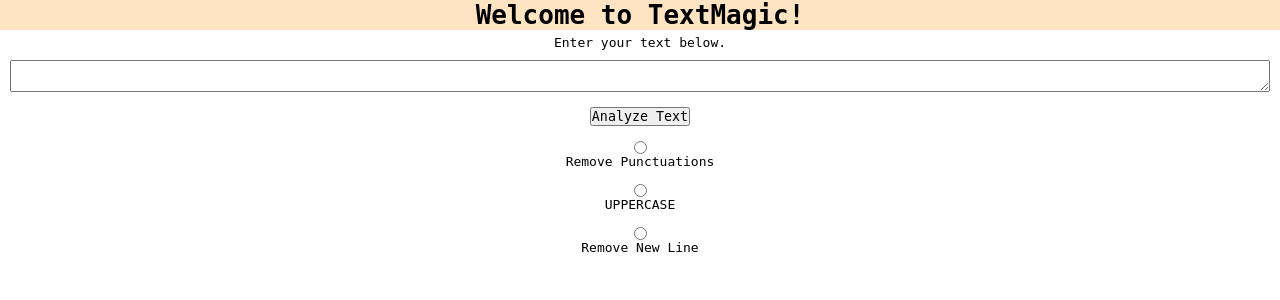
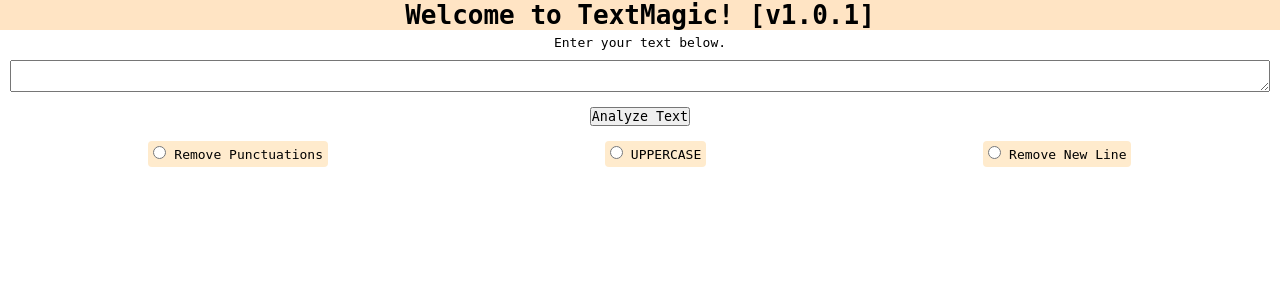
Before and after one commit to shubham3279/Text-Magic, a Django app: page / in a window 1280 px wide. Shown: the top 300 px of the page. Run offline with Django 4.2, Linux system fonts and the light colour scheme.

Commit message:
final v1.0.1

```diff
--- a/project/views.py
+++ b/project/views.py
@@ -13,11 +13,12 @@
 def analyze(request):
 
     the_text = request.GET.get('text','default')
-    removepunc_option = request.GET.get('removepunc','off')
-    fullcaps_option = request.GET.get('fullcaps','off')
+    removepunc = request.GET.get('removepunc','off')
+    fullcaps = request.GET.get('fullcaps','off')
     newlineremove_option = request.GET.get('newlineremove','off')
 
-    if removepunc_option == 'on':
+
+    if removepunc == 'on':
         punctuations = '''!()-{}[];:'"|\?/>.<,~`@#$%^&*_+='''
         analyzed = ""
         for char in the_text:
@@ -27,20 +28,20 @@
         params = {'purpose':'Removed Punctuations', 'analyzed_text':analyzed}
         return render(request,'analyze.html',params)
 
-    elif(fullcaps_option == 'on') :
+    elif fullcaps == 'on' :
         analyzed = ""
         for char in the_text:
-            analyzed = analyzed + analyzed.upper()
+            analyzed = analyzed + char.upper()
 
-        params = {'purpose':'Capitalized Text', 'analyzed_text':analyzed}
+        params = {'purpose':'FULL CAPITALIZED TEXT', 'analyzed_text':analyzed}
         return render(request,'analyze.html',params)
 
 
-    elif(newlineremove_option == 'on'):
+    elif newlineremove_option == 'on':
         analyzed = ""
         for char in the_text:
             if char != "\n":
-                analyzed = analyzed + analyzed.upper()
+                analyzed = analyzed + char
 
         params = {'purpose':'Removed New Lines', 'analyzed_text':analyzed}
         return render(request,'analyze.html',params)
--- a/templates/index.html
+++ b/templates/index.html
@@ -32,47 +32,70 @@
     form {
         display: flex;
         flex-direction: column;
-        justify-content: space-around;
         padding: 10px;
-
     }
 
 
     form button {
         align-self: center;
+
+    }
+
+    form .options{
+        display: flex;
+        margin: 0;
+        padding: 0;
+        align-items: center;
+        justify-content: space-around;
+    }
+
+    form .options .radios{
+        padding: 5px;
+        border: 5px;
+        border-radius: 4px;
+        border-color: lightgrey;
+        background-color: blanchedalmond;
     }
 
 
-    form .options {
-        align-self: center;
-    }
 </style>
 
 <body>
 
     <header>
-        <h1> Welcome to TextMagic!</h1>
+        <h1> Welcome to TextMagic! [v1.0.1]</h1>
     </header>
 
     <p>Enter your text below.</p>
 
-    <form class='form' action='/analyze' method='get'>
+    <form  action='/analyze' method='get' class='form' >
         <textarea name="text"></textarea>
+
 
         <br>
         <button type="submit">Analyze Text</button>
 
         <br>
-        <input class="options" type="radio" name="removepunc">
-        <label class="options" for="rempunc">Remove Punctuations</label>
+        <div  class="options">
+            <div class="radios" id="rempunc">
+                <input  type="radio" name="removepunc">
+                <label  for="rempunc">Remove Punctuations</label>
+            </div>
 
-        <br>
-        <input class="options" type="radio" name="fullcaps">
-        <label class="options" for="fullcaps">UPPERCASE</label>
+            <div class="radios" id="fullcaps">
+                <input  type="radio" name="fullcaps">
+                <label  for="fullcaps">UPPERCASE</label>
+            </div>
 
-        <br>
-        <input class="options" type="radio" name="newlineremove">
-        <label class="options" for="newlineremove">Remove New Line</label>
+            <div class="radios" id="newlineremove">
+                <input  type="radio" name="newlineremove">
+                <label  for="newlineremove">Remove New Line</label>
+            </div>
+        </div>
+
+
+
+
     </form>
 
 </body>
```
Also changed, not shown: templates/analyze.html (+54 -1 lines).
